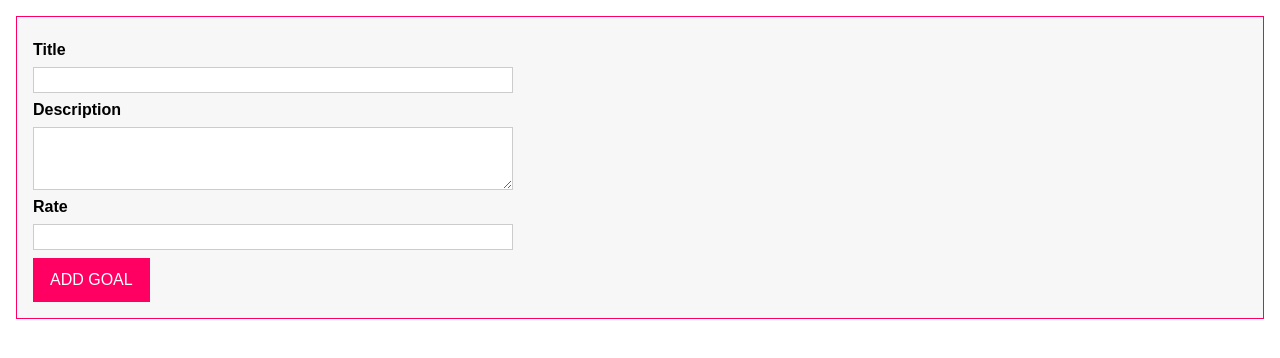
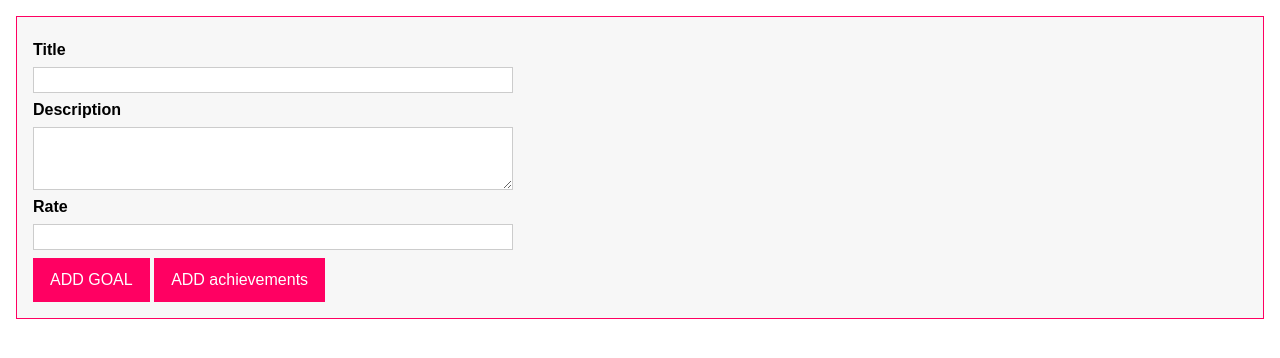
Before and after one commit to skorokhodtatiana/TypeScript, a website: page goalsList/index.html in a window 1280 px wide. Drawn offline with Linux system fonts and the light colour scheme.

Commit message:
in process goalsList

```diff
--- a/goalsList/index.html
+++ b/goalsList/index.html
@@ -24,6 +24,7 @@
 				<input type="number" id="rate" />
 			</div>
 			<button type="submit">ADD GOAL</button>
+			<button type="submit">ADD achievements</button>
 			</form>
 		</template>
 		<template id="single-project">
```
Also changed, not shown: goalsList/app.ts (line endings or trailing spaces). Lines whose indentation alone changed are shown as unchanged.
